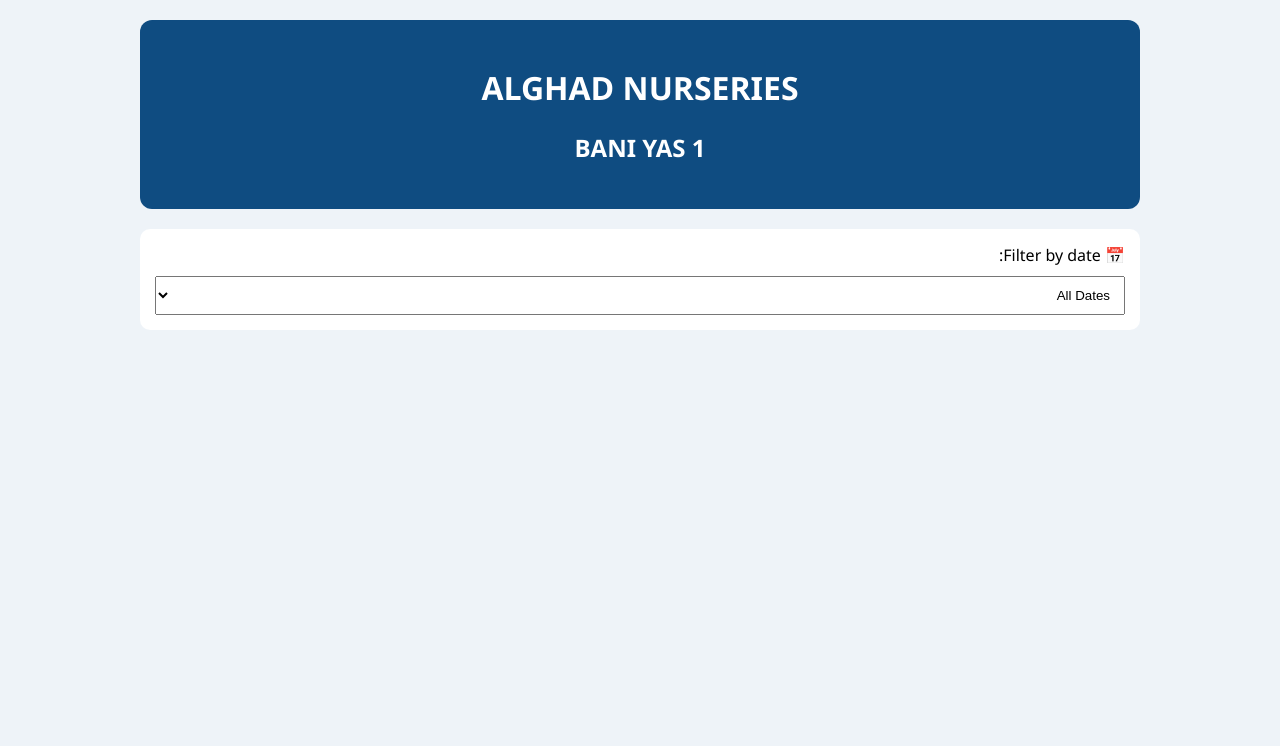
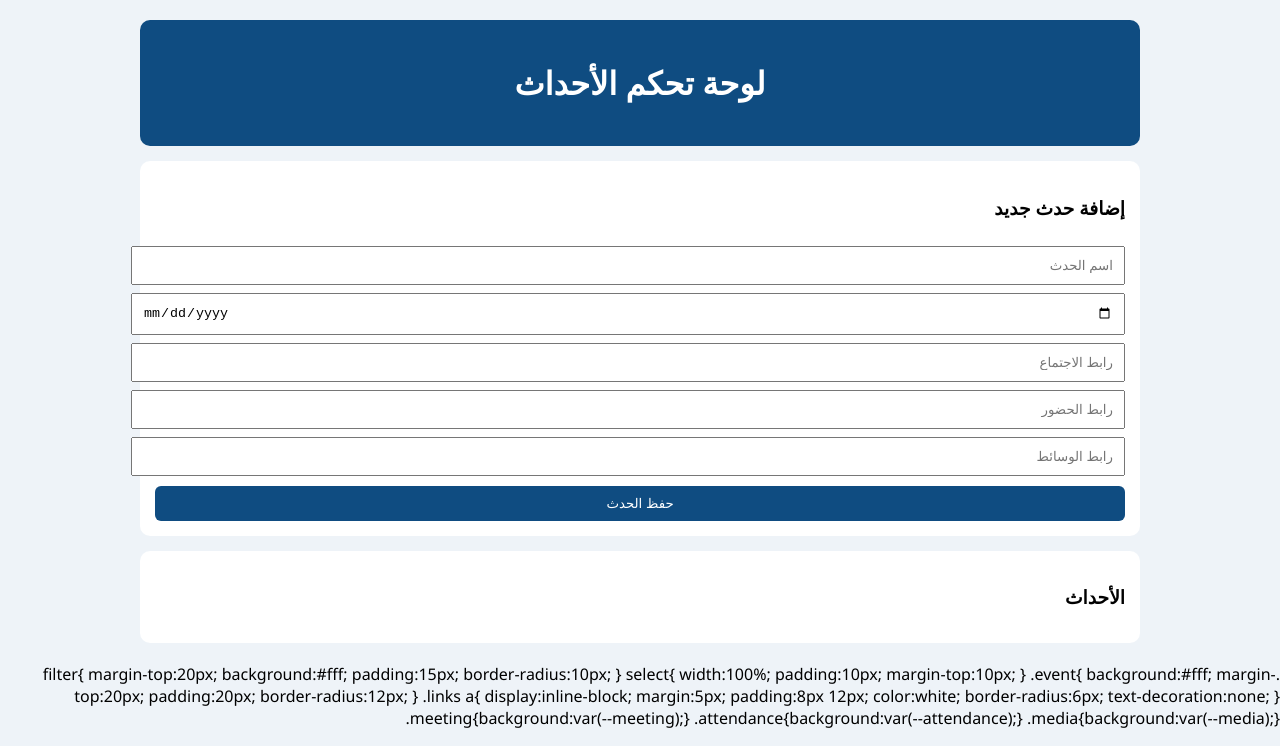
Before and after one commit to romiosublos/events-system, a plain HTML site: page index.html in a window 1280 px wide. Shown: the top 746 px of the page. Drawn offline with Linux system fonts and the light colour scheme; no server answers.

Commit message:
Update index.html

```diff
--- a/index.html
+++ b/index.html
@@ -1,24 +1,15 @@
 <!DOCTYPE html>
 <html lang="ar">
 <head>
-<meta charset="UTF-8" />
-<title>ALGHAD NURSERIES - EVENTS</title>
+<meta charset="UTF-8">
+<title>Events Dashboard</title>
 
 <style>
-:root{
-  --primary:#0f4c81;
-  --meeting:#0078d4;
-  --attendance:#28a745;
-  --media:#6f42c1;
-  --bg:#eef3f8;
-}
-
 body{
   margin:0;
-  font-family:Segoe UI, Arial;
-  background:var(--bg);
+  font-family:Segoe UI;
+  background:#eef3f8;
   direction:rtl;
-  text-align:right;
 }
 
 .container{
@@ -28,13 +19,150 @@ body{
 }
 
 .header{
-  background:var(--primary);
-  color:white;
-  padding:25px;
-  border-radius:12px;
+  background:#0f4c81;
+  color:#fff;
+  padding:20px;
+  border-radius:10px;
   text-align:center;
 }
 
+.box{
+  background:#fff;
+  padding:15px;
+  margin-top:15px;
+  border-radius:10px;
+}
+
+input{
+  width:100%;
+  padding:10px;
+  margin-top:8px;
+}
+
+button{
+  padding:10px;
+  margin-top:10px;
+  border:none;
+  border-radius:6px;
+  cursor:pointer;
+}
+
+.save{background:#0f4c81;color:#fff;width:100%;}
+.delete{background:#dc3545;color:#fff;margin-top:5px;}
+
+.event{
+  background:#fff;
+  margin-top:10px;
+  padding:10px;
+  border-radius:8px;
+}
+
+.links a{
+  display:inline-block;
+  margin:5px;
+  padding:6px 10px;
+  color:#fff;
+  border-radius:5px;
+  text-decoration:none;
+}
+
+.meeting{background:#0078d4;}
+.attendance{background:#28a745;}
+.media{background:#6f42c1;}
+</style>
+</head>
+
+<body>
+
+<div class="container">
+
+<div class="header">
+<h1>لوحة تحكم الأحداث</h1>
+</div>
+
+<!-- ADD EVENT -->
+<div class="box">
+<h3>إضافة حدث جديد</h3>
+
+<input id="name" placeholder="اسم الحدث">
+<input id="date" type="date">
+<input id="meeting" placeholder="رابط الاجتماع">
+<input id="attendance" placeholder="رابط الحضور">
+<input id="media" placeholder="رابط الوسائط">
+
+<button class="save" onclick="addEvent()">حفظ الحدث</button>
+</div>
+
+<!-- EVENTS LIST -->
+<div class="box">
+<h3>الأحداث</h3>
+<div id="events"></div>
+</div>
+
+</div>
+
+<script>
+let events = JSON.parse(localStorage.getItem("events") || "[]");
+
+function save(){
+  localStorage.setItem("events", JSON.stringify(events));
+}
+
+function addEvent(){
+  const e = {
+    id: Date.now(),
+    name: document.getElementById("name").value,
+    date: document.getElementById("date").value,
+    meeting: document.getElementById("meeting").value,
+    attendance: document.getElementById("attendance").value,
+    media: document.getElementById("media").value
+  };
+
+  if(!e.name || !e.date){
+    alert("اسم الحدث والتاريخ مطلوب");
+    return;
+  }
+
+  events.push(e);
+  save();
+  render();
+}
+
+function deleteEvent(id){
+  events = events.filter(e => e.id !== id);
+  save();
+  render();
+}
+
+function render(){
+  const container = document.getElementById("events");
+  container.innerHTML = "";
+
+  events.sort((a,b)=> new Date(a.date)-new Date(b.date));
+
+  events.forEach(e=>{
+    container.innerHTML += `
+      <div class="event">
+        <h3>${e.name}</h3>
+        <div>📅 ${e.date}</div>
+
+        <div class="links">
+          ${e.meeting ? `<a class="meeting" href="${e.meeting}" target="_blank">اجتماع</a>` : ""}
+          ${e.attendance ? `<a class="attendance" href="${e.attendance}" target="_blank">حضور</a>` : ""}
+          ${e.media ? `<a class="media" href="${e.media}" target="_blank">ملفات</a>` : ""}
+        </div>
+
+        <button class="delete" onclick="deleteEvent(${e.id})">حذف</button>
+      </div>
+    `;
+  });
+}
+
+render();
+</script>
+
+</body>
+</html>
 .filter{
   margin-top:20px;
   background:#fff;
```
